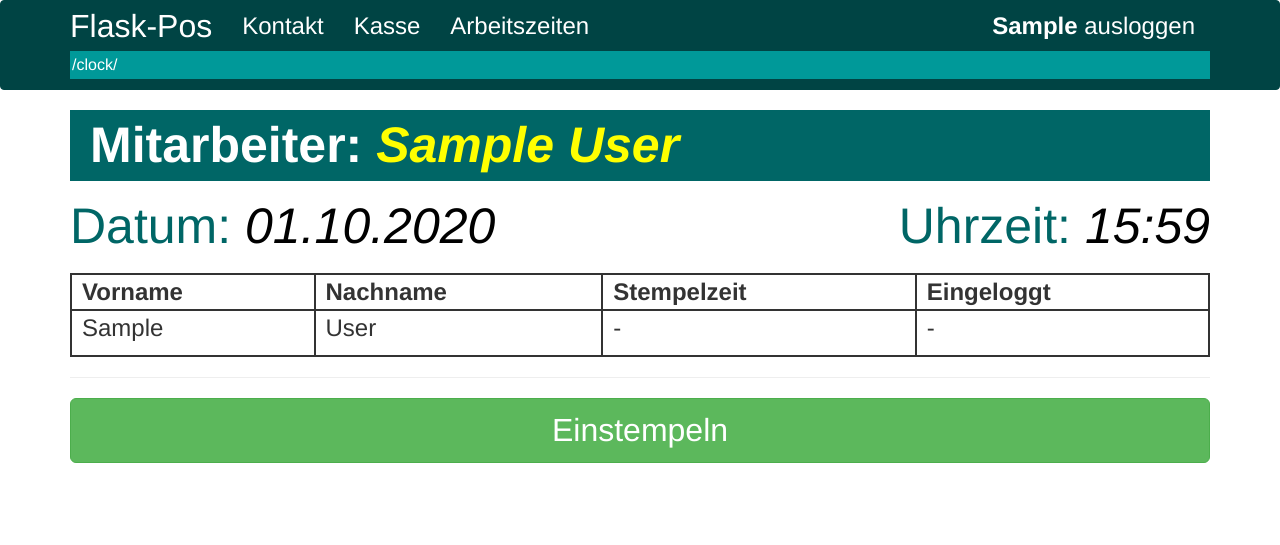
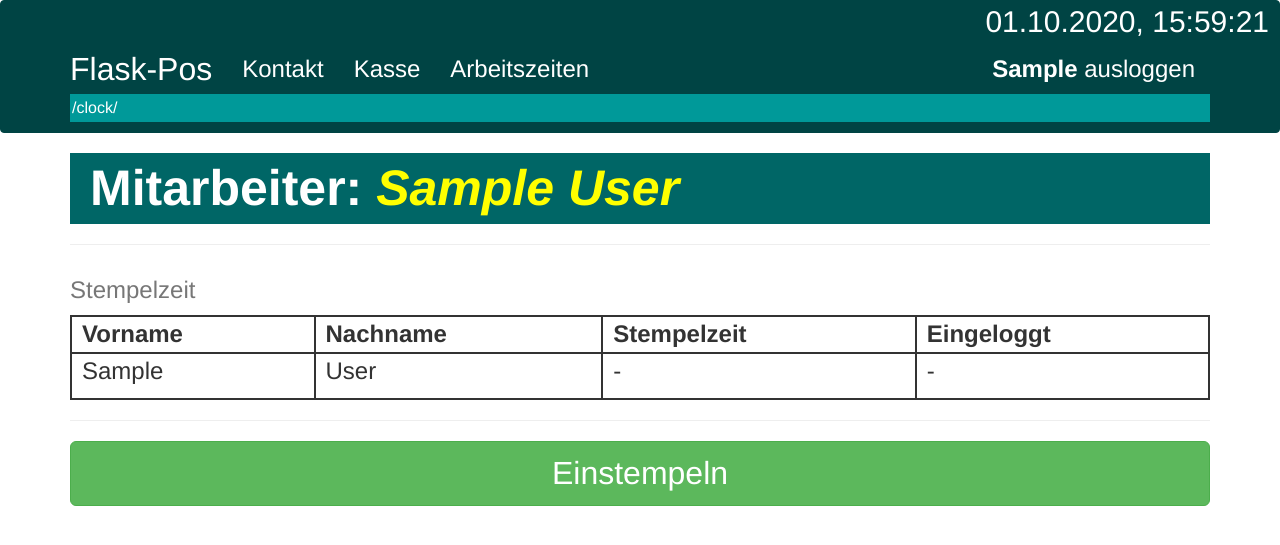
Before and after one commit to aboro72/flask-pos, a Flask app: page /clock/ in a window 1280 px wide. Shown: the top 545 px of the page. Run offline with Flask 2, Linux system fonts and the light colour scheme; a user stored in the database is signed in; tables that the repository leaves empty hold one stand-in row (values such as "Sample post"); some libraries are stand-ins or nearby versions.

Commit message:
add time and fix html pages

```diff
--- a/app/blueprints/main/views.py
+++ b/app/blueprints/main/views.py
@@ -1,5 +1,4 @@
 from datetime import datetime
-from app import db
 
 from flask import (
     render_template,
@@ -56,11 +55,20 @@ def contact():
 @login_required
 def notifications():
     notes = get_messages()
+    print(notes)
     return jsonify([{
         'data': n.body,
         'hour': (datetime.now().hour - n.end_datetime.hour),
         'minute': (datetime.now().minute - n.end_datetime.minute)
     } for n in notes])
+
+
+@main.route('/gettime')
+@login_required
+def get_time():
+    return jsonify({
+        'data':  datetime.now().strftime('%d.%m.%Y, %H:%M:%S')
+    })
 
 
 def get_messages():
--- a/app/static/flaskpos/css/all.css
+++ b/app/static/flaskpos/css/all.css
@@ -0,0 +1,54 @@
+.navbar-brand {
+    font-size: 32px;
+}
+.nav-item {
+    font-size: 24px;
+}
+.navbar-brand, .nav-item {
+    color: white !important;
+}
+.navbar-inverse {
+    background-color: #004444;
+    border-color: #004444;
+}
+#sysdiv {
+    visibility: hidden;
+    display: none;
+    animation: fadeIn ease 3s infinite;
+    margin: left right;
+}
+#sysmessage {
+    width: 100%;
+    height: 10%;
+    font-size: 48px;
+    background-color: #FE2E2E;
+    color: white;
+    text-align: center;
+    display:block;
+}
+ @keyframes fadeIn {
+    0% {
+        opacity: 0;
+    }
+    50% {
+      opacity: 1;
+    }
+    100% {
+        opacity: 0;
+    }
+}
+.close {
+    color: white;
+    opacity: 1;
+    padding: auto;
+    font-size: 40px;
+}
+#time-element {
+    display: block;
+    widht: 25em;
+    font-size: 50px;
+    color: #006666;
+}
+caption {
+    font-size: 24px;
+}
--- a/app/templates/base.html
+++ b/app/templates/base.html
@@ -35,15 +35,15 @@
         display: none;
         animation: fadeIn ease 3s infinite;
         margin: left right;
+        position:relative;
     }
     #sysmessage {
         width: 100%;
-        height: 10%;
         font-size: 48px;
         background-color: #FE2E2E;
         color: white;
         text-align: center;
-        display:block;
+        display: block;
     }
      @keyframes fadeIn {
         0% {
@@ -59,11 +59,23 @@
     .close {
         color: white;
         opacity: 1;
-        padding: auto;
+
         font-size: 40px;
+
+    }
+    #time-element {
+        display: block;
+        margin-right: 10px;
+        font-size: 30px;
+        color: #FFFFFF;
+        text-align: right;
+    }
+    caption {
+        font-size: 24px;
     }
 </style>
 <div class="navbar navbar-inverse" role="navigation">
+    <div id="time-element"> xx.xx.xxxx, xx:xx:xx </div>
     <div class="container">
         <div class="navbar-header">
             <button type="button" class="navbar-toggle" data-toggle="collapse" data-target=".navbar-collapse">
@@ -103,11 +115,7 @@
             </button>
             <span id="sysmessage"></span>
         </div>
-
-
-
     </div>
-
 </div>
 {% endblock %}
 
@@ -131,6 +139,7 @@
     {% endwith %}
 
     {% block page_content %}{% endblock %}
+
 </div>
 {% endblock %}
 
@@ -161,6 +170,15 @@
                 );
             }, 10000);
         });
+        $(function() {
+            setInterval(function() {
+                $.ajax('{{ url_for('main.get_time') }}').done(
+                    function(time) {
+                        $('#time-element').text(time.data);
+                    }
+                );
+            }, 1000);
+        });
         {% endif %}
     </script>
 {% endblock %}
--- a/app/templates/clock/clockin.html
+++ b/app/templates/clock/clockin.html
@@ -17,22 +17,7 @@
         border: 2px solid;
         vertical-align: center;
     }
-    .date-info {
-        height: 20%;
-        display:block;
-        font-size: 50px;
-        color: #006666;
-    }
-    .date-info>i, .time-info>i  {
-        color: black;
-    }
-    .time-info {
-        height: 20%;
-        display:block;
-        font-size: 50px;
-        color: #006666;
-        text-align:right;
-    }
+
     table {
         border: 2px solid;
         width: 100%;
@@ -58,18 +43,10 @@
         <i> {{ current_user.firstname }} {{ current_user.lastname }}</i>
     </b>
 </p>
-
-<div class="row">
-    <div class="col-sm-6">
-        <p class="date-info">Datum: <i>{{ moment().format('DD.MM.YYYY') }} </i></p>
-    </div>
-    <div class="col-sm-6">
-        <p class="time-info">Uhrzeit:<i> {{ moment().format('HH:mm') }} </i></p>
-    </div>
-</div>
-
+<hr>
 {% if current_user.is_authenticated %}
-<table >
+<table>
+    <caption> Stempelzeit </caption>
     <thead>
         <th> Vorname </th>
         <th> Nachname </th>
```
Also changed, not shown: app/templates/admin/control/control-index.html (+17 -26 lines).
